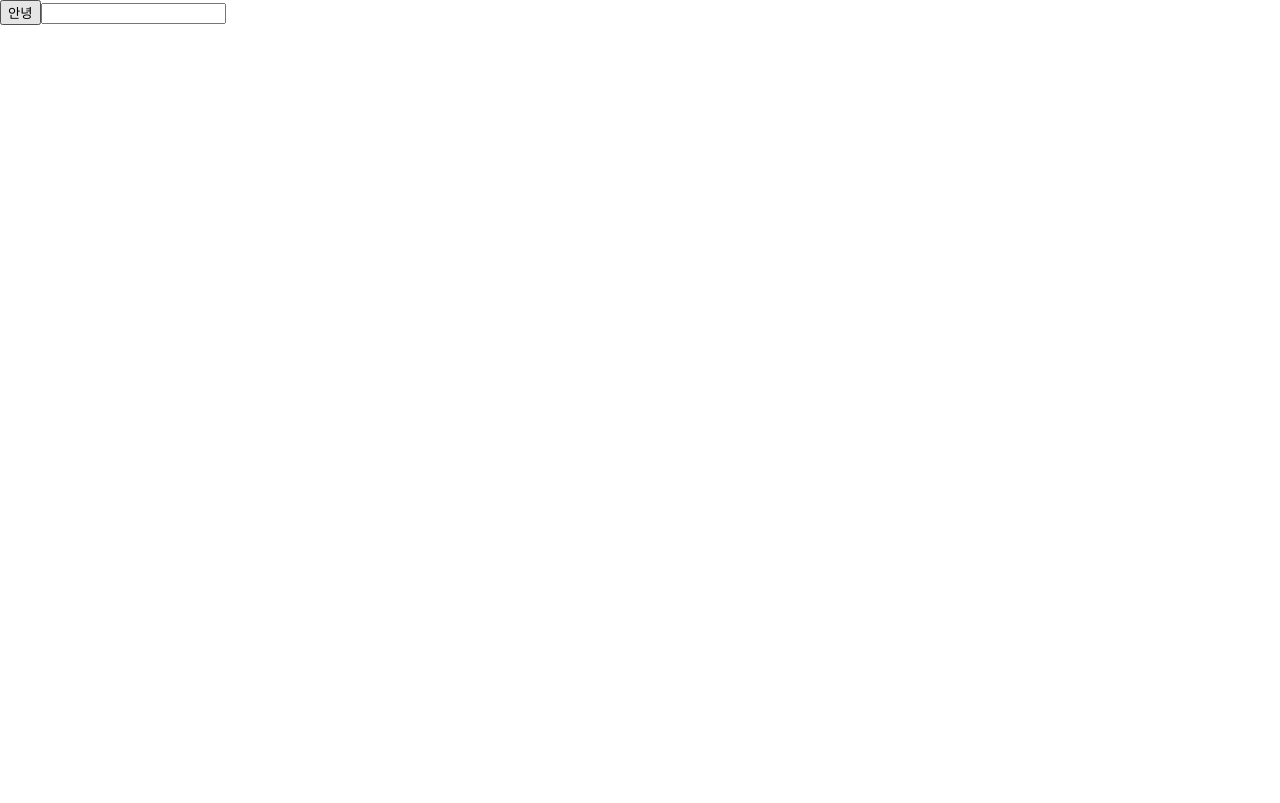
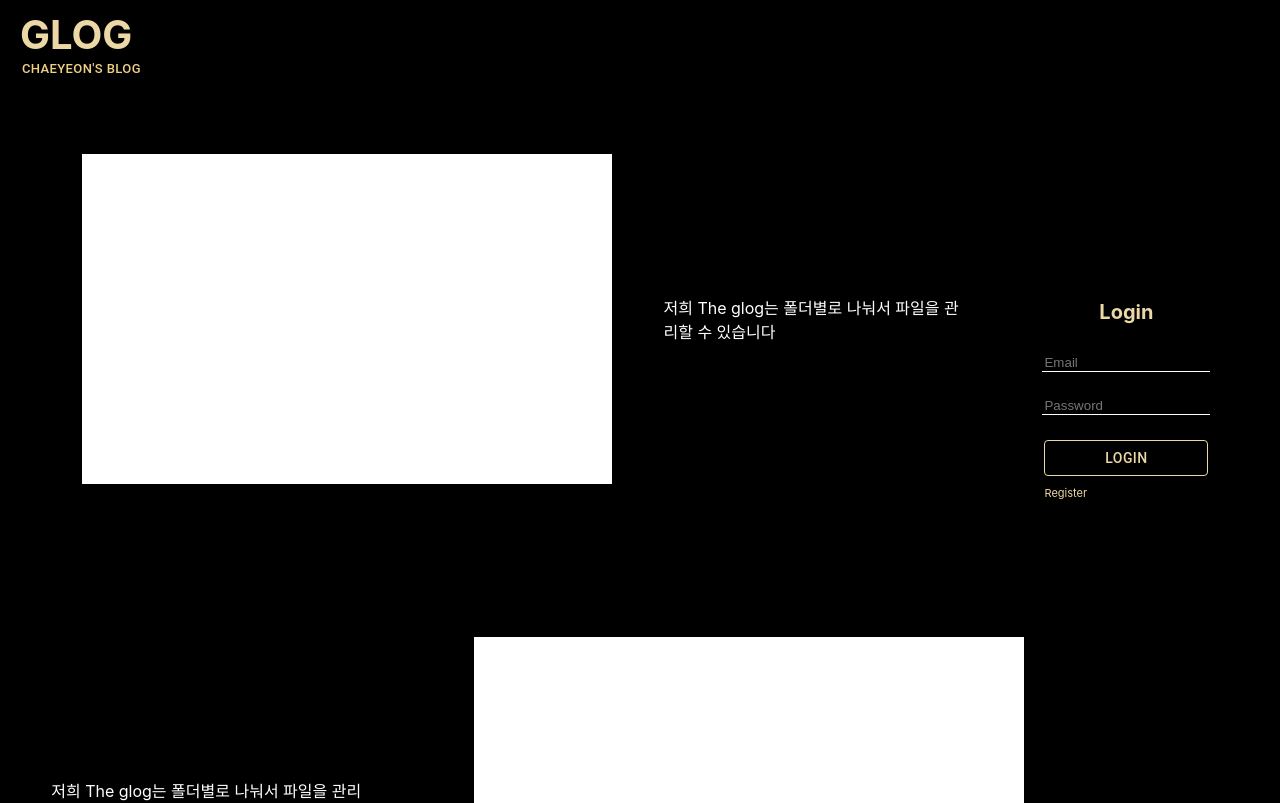
Before and after one commit to h-164/reactbasic, a React (Create React App) app: page /login in a window 1280 px wide. Shown: the top 803 px of the page. Built offline with nearby package versions, Linux system fonts and the light colour scheme.

Commit message:
서버와 통신해서 로그인했다

```diff
--- a/package.json
+++ b/package.json
@@ -10,6 +10,7 @@
     "@testing-library/jest-dom": "^5.16.5",
     "@testing-library/react": "^13.4.0",
     "@testing-library/user-event": "^13.5.0",
+    "axios": "^1.3.5",
     "react": "^18.2.0",
     "react-dom": "^18.2.0",
     "react-router-dom": "^6.8.2",
--- a/src/page/Login/Login.js
+++ b/src/page/Login/Login.js
@@ -1,24 +1,170 @@
-import React,{useState} from "react";
+import React from "react";
+import { Stack, Button } from "@mui/material";
+import { useNavigate } from "react-router-dom";
+import Header from "../Main/Header.js";
+import axios from "axios";
 
 const Login = () => {
+  const navigate = useNavigate();
+  const [loginState, setLoginState] = React.useState({
+    email: "",
+    password: "",
+  });
+  const { email, password } = loginState;
 
-  const [sayHi, setSayHi] = useState("");
-
-  const sayHello = () => {
-    console.log('하세요');
+  const loginHandler = (event) => {
+    const { name, value } = event.target;
+    setLoginState({ ...loginState, [name]: value });
   };
 
-  const changeText = (e) => {
-    console.log('hi');
-    console.log(e.target.value);
-    setSayHi(e.target.value);
+  const loginButtonClick = () => {
+    const body = {
+      login_id: loginState.email,
+      login_pw: loginState.password,
+    };
+    try {
+      const response = axios.post(
+        "http://test-env.eba-babq7paf.us-east-1.elasticbeanstalk.com/user/login",
+        body
+      );
+      console.log(response);
+      navigate("/");
+    } catch (e) {
+      console.log(e);
+    }
   };
+  return (
+    <Stack height="100%">
+      <Header />
+      <Stack flexDirection="row" height="5000px" bgcolor="black">
+        <Stack bgcolor="black" style={{ width: "80%", paddingBottom: "5%" }}>
+          <Stack flexDirection="row" alignItems="center">
+            <Stack
+              width="600px"
+              height="330px"
+              marginTop="15%"
+              marginLeft="8%"
+              backgroundColor="white"
+            />
+            <Stack width="350px" margin="15% 5% 0 5%" color="white">
+              저희 The glog는 폴더별로 나눠서 파일을 관리할 수 있습니다
+            </Stack>
+          </Stack>
+          <Stack flexDirection="row" alignItems="center">
+            <Stack width="350px" margin="15% 5% 0 5%" color="white">
+              저희 The glog는 폴더별로 나눠서 파일을 관리할 수 있습니다
+            </Stack>
+            <Stack
+              width="600px"
+              height="330px"
+              marginTop="15%"
+              marginLeft="5%"
+              backgroundColor="white"
+            />
+          </Stack>
+          <Stack flexDirection="row" alignItems="center">
+            <Stack
+              width="600px"
+              height="330px"
+              marginTop="15%"
+              marginLeft="8%"
+              backgroundColor="white"
+            />
+            <Stack width="350px" margin="15% 5% 0 5%" color="white">
+              저희 The glog는 폴더별로 나눠서 파일을 관리할 수 있습니다
+            </Stack>
+          </Stack>
+          <Stack flexDirection="row" alignItems="center">
+            <Stack width="350px" margin="15% 5% 0 5%" color="white">
+              저희 The glog는 폴더별로 나눠서 파일을 관리할 수 있습니다
+            </Stack>
+            <Stack
+              width="600px"
+              height="330px"
+              marginTop="15%"
+              marginLeft="8%"
+              backgroundColor="white"
+            />
+          </Stack>
+        </Stack>
+        <Stack
+          style={{
+            width: "20%",
+            height: "100%",
+            display: "flex",
+            justifyContent: "center",
+            position: "fixed",
+            right: 0,
+          }}
+        >
+          <Stack width="80%" style={{ alignItems: "center" }}>
+            <Stack
+              fontWeight="bold"
+              fontSize="20px"
+              color="#ECD8A4"
+              marginBottom="30px"
+            >
+              Login
+            </Stack>
+            <input
+              placeholder="Email"
+              onChange={loginHandler}
+              name="email"
+              value={email}
+              style={{
+                color: "#ffffff",
+                width: "80%",
+                outline: "transparent",
+                backgroundColor: "transparent",
+                border: "transparent",
+                borderBottom: "1px solid #ffffff",
+                marginBottom: "25px",
+              }}
+            />
+            <input
+              placeholder="Password"
+              onChange={loginHandler}
+              type="password"
+              name="password"
+              value={password}
+              style={{
+                color: "#ffffff",
+                marginBottom: "25px",
+                outline: "transparent",
+                width: "80%",
+                backgroundColor: "transparent",
+                border: "transparent",
+                borderBottom: "1px solid #ffffff",
+              }}
+            />
+            <Button
+              onClick={loginButtonClick}
+              variant="outlined"
+              sx={{
+                width: "80%",
+                "&.MuiButton-root": {
+                  border: "1px solid #ECD8A4",
+                  color: "#ECD8A4",
+                },
+              }}
+            >
+              Login
+            </Button>
+          </Stack>
 
-  return (
-    <div>
-      <button onClick={sayHello}>안녕</button>
-      <input type="text" value={sayHi} onChange={changeText}></input>
-    </div>
+          <Stack
+            onClick={() => navigate("/register")}
+            color="#ECD8A4"
+            fontSize="11px"
+            marginTop="10px"
+            marginLeft="8%"
+            sx={{ ":hover": { color: "#FFC222" }, cursor: "pointer" }}
+          >
+            Register
+          </Stack>
+        </Stack>
+      </Stack>
+    </Stack>
   );
 };
 
--- a/src/page/Register/Registerform.js
+++ b/src/page/Register/Registerform.js
@@ -1,5 +1,6 @@
-import React,{useState} from 'react'
-import { useNavigate } from 'react-router-dom';
+import React, { useState } from "react";
+import { useNavigate } from "react-router-dom";
+import axios from "axios";
 
 function Registerform() {
   const [userName, setUserName] = useState("");
@@ -31,38 +32,97 @@ function Registerform() {
   };
 
   const signUp = () => {
+    const body = {
+      login_id: userMail,
+      login_pw: userPassword,
+      nickname: userName,
+    };
+    try {
+      const response = axios.post(
+        "http://test-env.eba-babq7paf.us-east-1.elasticbeanstalk.com/user/register",
+        body
+      );
       navigate("/login");
+      console.log(response);
+    } catch (e) {
+      console.log(e);
     }
+  };
 
   const navigate = useNavigate();
   return (
-    <div style={{backgroundColor: "rgb(48, 51, 73)", width: "100%", height: "95vh", display:"flex", justifyContent: "center"}}>
-        <div style={{height: "minContent", width: "minContent", marginTop: "100px"}}>
-            <div style={{color: "white", width: "300px", fontSize: "small"}}>사용자 이름
+    <div
+      style={{
+        backgroundColor: "rgb(48, 51, 73)",
+        width: "100%",
+        height: "95vh",
+        display: "flex",
+        justifyContent: "center",
+      }}
+    >
+      <div
+        style={{
+          height: "minContent",
+          width: "minContent",
+          marginTop: "100px",
+        }}
+      >
+        <div style={{ color: "white", width: "300px", fontSize: "small" }}>
+          사용자 이름
         </div>
-            <input type="text" name="st_id1" placeholder="예)최탐김" onChange={changeText1} value={userName}
-              style={{width: "300px", height: "25px", borderRadius: "5px"}}/>
-            <div style={{color: "white", width: "300px", fontSize: "small"}}>이메일
+        <input
+          type="text"
+          name="st_id1"
+          placeholder="예)최탐김"
+          onChange={changeText1}
+          value={userName}
+          style={{ width: "300px", height: "25px", borderRadius: "5px" }}
+        />
+        <div style={{ color: "white", width: "300px", fontSize: "small" }}>
+          이메일
         </div>
-            <input type="text" name="st_id2" placeholder="talmkc11@naver.com" onChange={changeText2} value={userMail}
-              style={{width: "300px", height: "25px"}}/>
-            <div style={{color: "white", width: "300px", fontSize: "small"}}>패스워드
+        <input
+          type="text"
+          name="st_id2"
+          placeholder="talmkc11@naver.com"
+          onChange={changeText2}
+          value={userMail}
+          style={{ width: "300px", height: "25px" }}
+        />
+        <div style={{ color: "white", width: "300px", fontSize: "small" }}>
+          패스워드
         </div>
-            <input type="password" name="st_id3" placeholder="비밀번호를 6자리 이상 입력하세요." onChange={changeText3} value={userPassword}
-              style={{width: "300px", height: "25px"}}/>
-            <div style={{color: "white", width: "300px", fontSize: "small"}}>패스워드 확인
+        <input
+          type="password"
+          name="st_id3"
+          placeholder="비밀번호를 6자리 이상 입력하세요."
+          onChange={changeText3}
+          value={userPassword}
+          style={{ width: "300px", height: "25px" }}
+        />
+        <div style={{ color: "white", width: "300px", fontSize: "small" }}>
+          패스워드 확인
         </div>
-            <input type="password" name="st_id3" placeholder="비밀번호를 한 번 더 입력하세요."  onChange={changeText4} value={passVeri}
-            style={{ width: "300px", height: "25px"}}/>
-            <div style={{width:"300px", fontSize: "small"}}>
+        <input
+          type="password"
+          name="st_id3"
+          placeholder="비밀번호를 한 번 더 입력하세요."
+          onChange={changeText4}
+          value={passVeri}
+          style={{ width: "300px", height: "25px" }}
+        />
+        <div style={{ width: "300px", fontSize: "small" }}>
           <br></br>
         </div>
-            <button onClick={signUp}
-              style={{backgroundColor: "white", width: "100%", height: "35px"}}>회원가입
+        <button
+          onClick={signUp}
+          style={{ backgroundColor: "white", width: "100%", height: "35px" }}
+        >
+          회원가입
         </button>
       </div>
     </div>
-  )
+  );
 }
 
-export default Registerform
+export default Registerform;
```
Also changed, not shown: 1 other file (tests, documents, lock files or other folders). Lines whose indentation alone changed are shown as unchanged.
